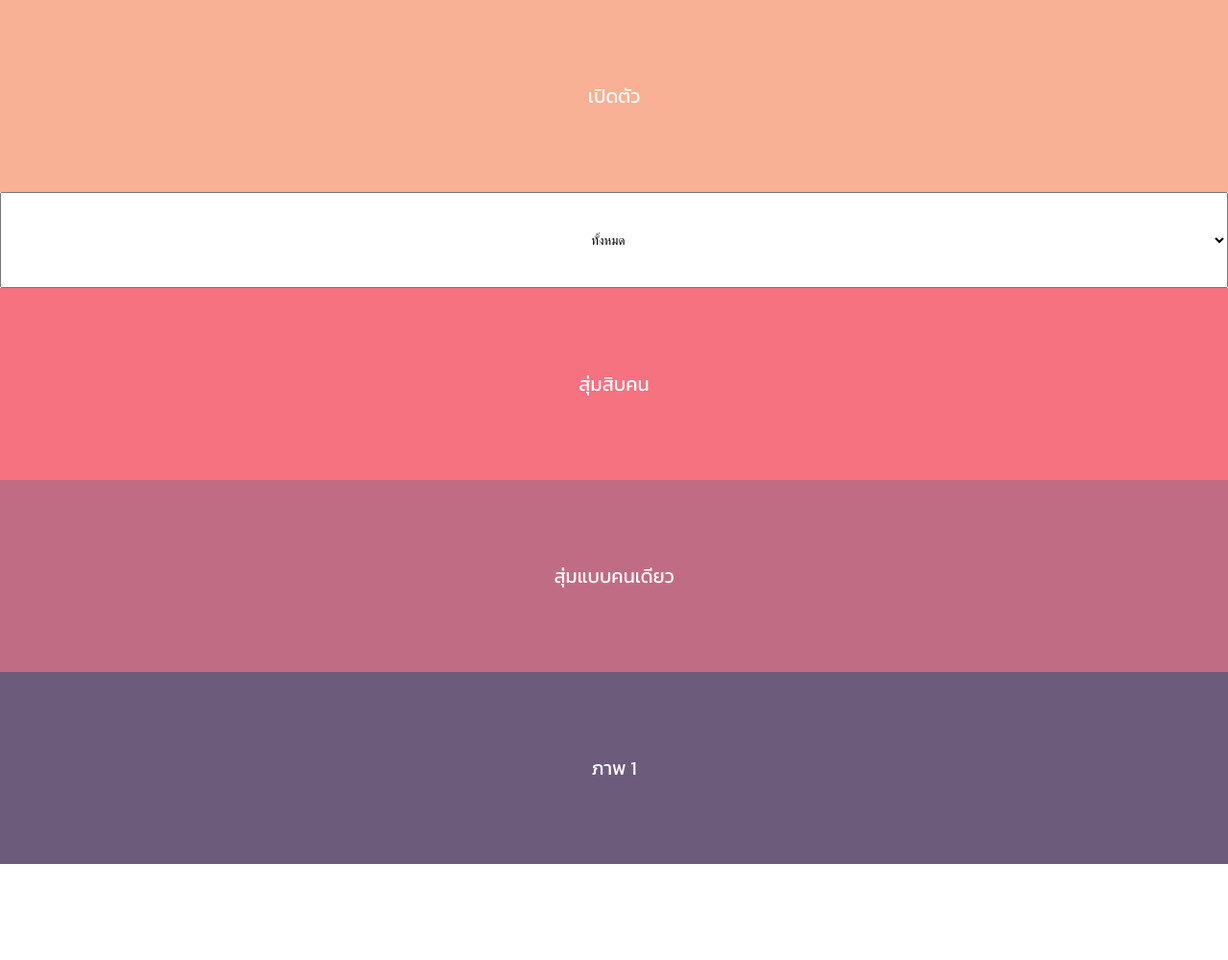
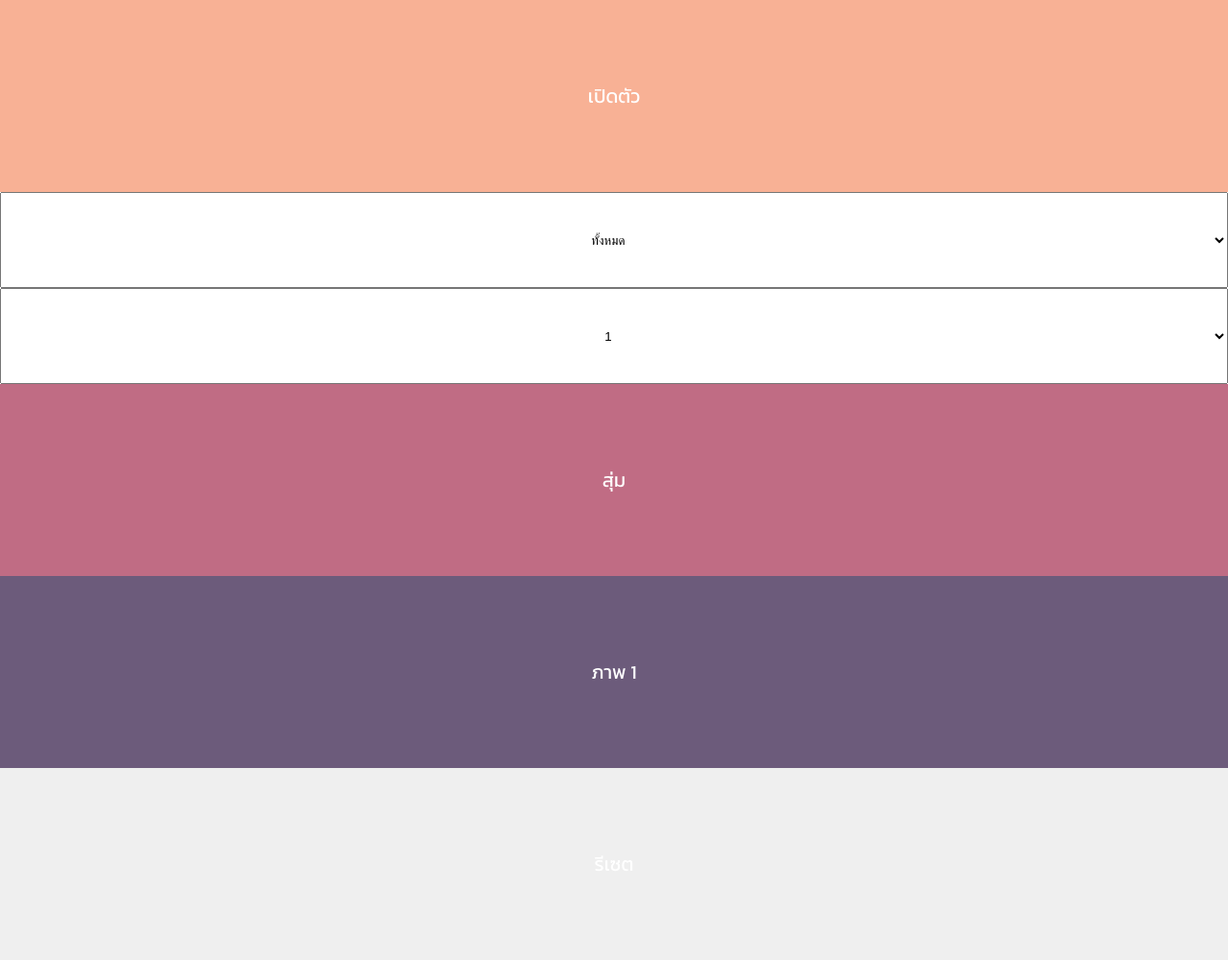
Before and after one commit to tanawa/thkrand, a plain HTML site: page remote.html in a window 1280 px wide. Shown: the whole page at 96% size. Before the commit the page ends 900 px from the top, so only its background shows below. Drawn offline with nearby package versions, Linux system fonts and the light colour scheme.

Commit message:
Add files via upload

```diff
--- a/remote.html
+++ b/remote.html
@@ -6,7 +6,7 @@
 	<meta charset="utf-8">
 	<title></title>
 	<script src="https://www.gstatic.com/firebasejs/7.6.1/firebase-app.js"></script>
-<script src="https://www.gstatic.com/firebasejs/7.6.1/firebase-database.js"></script>
+     <script src="https://www.gstatic.com/firebasejs/7.6.1/firebase-database.js"></script>
 
 	<style type="text/css">
 		@import url('https://fonts.googleapis.com/css?family=Kanit&display=swap');
@@ -51,18 +51,32 @@
 		<option>มัธยมศึกษาชั้นปีที่ 5</option>
 		<option>มัธยมศึกษาชั้นปีที่ 6</option>
 	</select>
-	<button style="background-color: #F67280;" onclick="sendRemote('สุ่มสิบคน')">
-		สุ่มสิบคน
-	</button>
+	<select id="chooserand">
+		<option>1</option>
+		<option>2</option>
+		<option>3</option>
+		<option>4</option>
+		<option>5</option>
+		<option>6</option>
+		<option>7</option>
+		<option>8</option>
+		<option>9</option>
+		<option>10</option>
+	</select>
 </div>
 <div>
 	<button style="background-color: #C06C84;" onclick="sendRemote('สุ่ม')">
-		สุ่มแบบคนเดียว
+		สุ่ม
 	</button>
 </div>
 <div>
 	<button style="background-color: #6C5B7B;" onclick="sendRemote('ภาพ1')">
 		ภาพ 1
+	</button>
+</div>
+<div>
+	<button style="background-color: ##F67280;" onclick="sendRemote('รีเซต')">
+		รีเซต
 	</button>
 </div>
 <script>
@@ -80,8 +94,8 @@
   function sendRemote(commard){
   	if(commard=="สุ่ม" || commard=="สุ่มสิบคน"){
   		let number=document.getElementById("choose").value;
-  		console.log(number);
-  		ref.child("remote").set([commard,number])
+  		let numberrand=document.getElementById("chooserand").value;
+  		ref.child("remote").set([numberrand,number])
   	}else{
   		ref.child("remote").set(commard);
   	}
```
